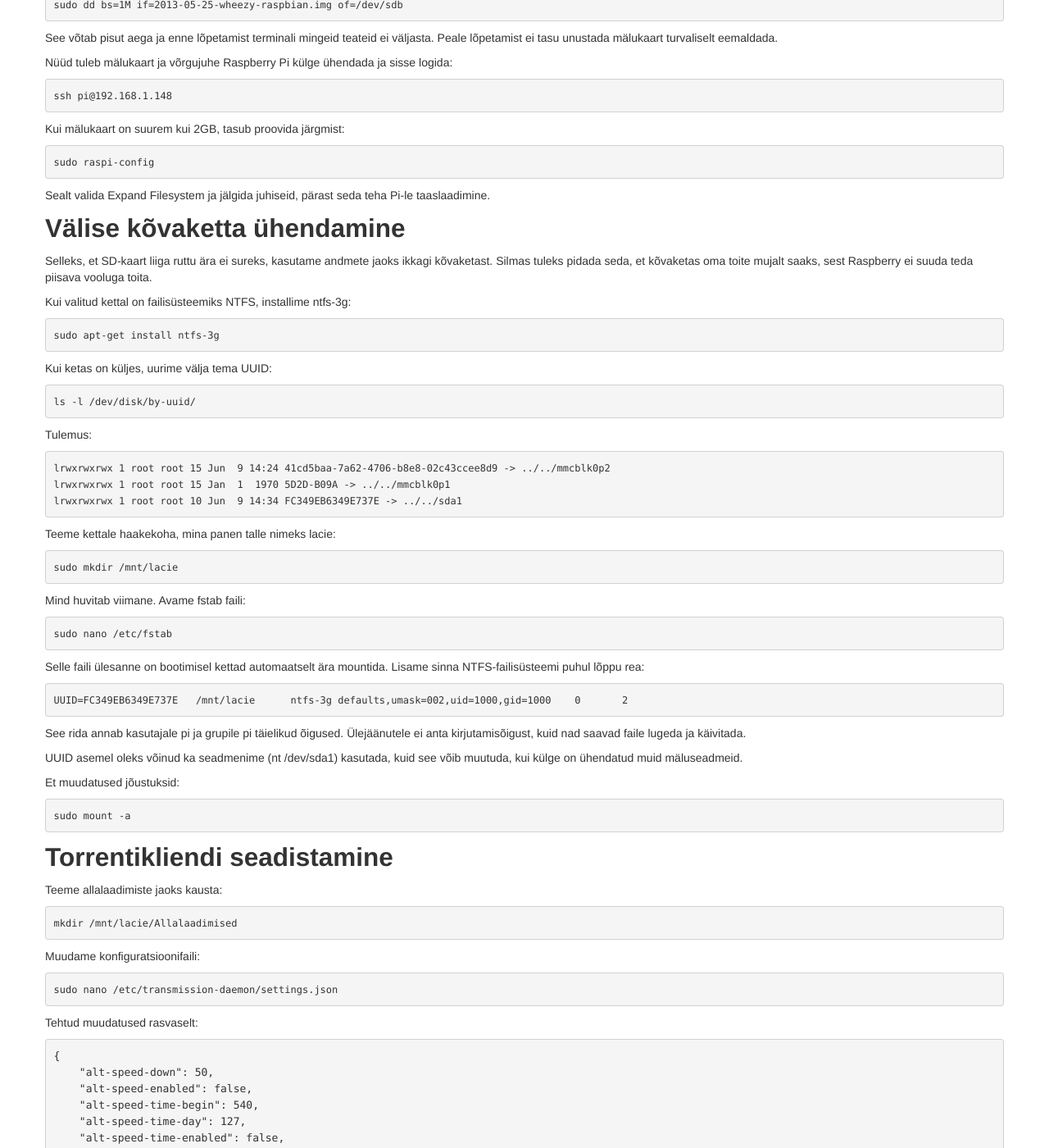
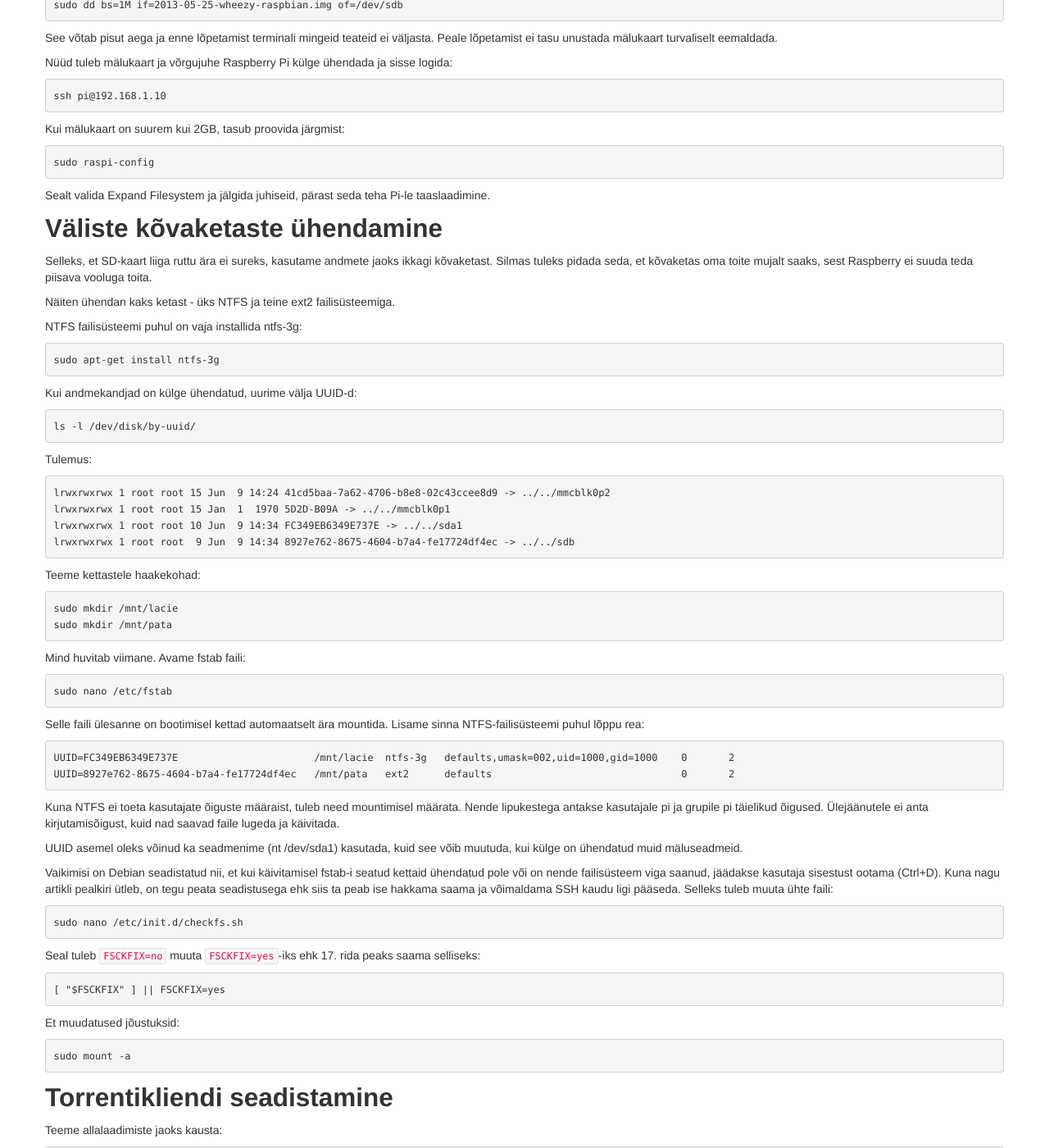
Before and after one commit to Raidok/Raidok.github.io, a Jekyll site: the page built from _posts/2013-07-13-peata-torrentiklient-raspberry-pi-ga.md, in a window 1280 px wide and 1400 px high, scrolled down 510 px. Shown: the whole window at 82% size. Built offline with Jekyll 4.4.1, drawn with Linux system fonts in a browser that asks for light colours; nearby versions of some CDN libraries; some of the changed text lies outside the part shown.

Commit message:
ext2 näide

```diff
--- a/_posts/2013-07-13-peata-torrentiklient-raspberry-pi-ga.md
+++ b/_posts/2013-07-13-peata-torrentiklient-raspberry-pi-ga.md
@@ -34,7 +34,7 @@ See võtab pisut aega ja enne lõpetamist terminali mingeid teateid ei väljasta
 
 Nüüd tuleb mälukaart ja võrgujuhe Raspberry Pi külge ühendada ja sisse logida:
 
-    ssh pi@192.168.1.148
+    ssh pi@192.168.1.10
 
 Kui mälukaart on suurem kui 2GB, tasub proovida järgmist:
 
@@ -43,15 +43,17 @@ Kui mälukaart on suurem kui 2GB, tasub proovida järgmist:
 Sealt valida Expand Filesystem ja jälgida juhiseid, pärast seda teha Pi-le taaslaadimine.
 
 
-## Välise kõvaketta ühendamine
+## Väliste kõvaketaste ühendamine
 
 Selleks, et SD-kaart liiga ruttu ära ei sureks, kasutame andmete jaoks ikkagi kõvaketast. Silmas tuleks pidada seda, et kõvaketas oma toite mujalt saaks, sest Raspberry ei suuda teda piisava vooluga toita.
 
-Kui valitud kettal on failisüsteemiks NTFS, installime ntfs-3g:
+Näiten ühendan kaks ketast - üks NTFS ja teine ext2 failisüsteemiga.
+
+NTFS failisüsteemi puhul on vaja installida ntfs-3g:
 
     sudo apt-get install ntfs-3g
 
-Kui ketas on küljes, uurime välja tema UUID:
+Kui andmekandjad on külge ühendatud, uurime välja UUID-d:
 
     ls -l /dev/disk/by-uuid/
 
@@ -60,10 +62,12 @@ Tulemus:
     lrwxrwxrwx 1 root root 15 Jun  9 14:24 41cd5baa-7a62-4706-b8e8-02c43ccee8d9 -> ../../mmcblk0p2
     lrwxrwxrwx 1 root root 15 Jan  1  1970 5D2D-B09A -> ../../mmcblk0p1
     lrwxrwxrwx 1 root root 10 Jun  9 14:34 FC349EB6349E737E -> ../../sda1
+    lrwxrwxrwx 1 root root  9 Jun  9 14:34 8927e762-8675-4604-b7a4-fe17724df4ec -> ../../sdb
 
-Teeme kettale haakekoha, mina panen talle nimeks lacie:
+Teeme kettastele haakekohad:
 
     sudo mkdir /mnt/lacie
+    sudo mkdir /mnt/pata
 
 Mind huvitab viimane. Avame fstab faili:
 
@@ -71,11 +75,20 @@ Mind huvitab viimane. Avame fstab faili:
 
 Selle faili ülesanne on bootimisel kettad automaatselt ära mountida. Lisame sinna NTFS-failisüsteemi puhul lõppu rea:
 
-    UUID=FC349EB6349E737E   /mnt/lacie      ntfs-3g defaults,umask=002,uid=1000,gid=1000    0       2
+    UUID=FC349EB6349E737E                       /mnt/lacie  ntfs-3g   defaults,umask=002,uid=1000,gid=1000    0       2
+    UUID=8927e762-8675-4604-b7a4-fe17724df4ec   /mnt/pata   ext2      defaults                                0       2
 
-See rida annab kasutajale pi ja grupile pi täielikud õigused. Ülejäänutele ei anta kirjutamisõigust, kuid nad saavad faile lugeda ja käivitada.
+Kuna NTFS ei toeta kasutajate õiguste määraist, tuleb need mountimisel määrata. Nende lipukestega antakse kasutajale pi ja grupile pi täielikud õigused. Ülejäänutele ei anta kirjutamisõigust, kuid nad saavad faile lugeda ja käivitada.
 
 UUID asemel oleks võinud ka seadmenime (nt /dev/sda1) kasutada, kuid see võib muutuda, kui külge on ühendatud muid mäluseadmeid.
+
+Vaikimisi on Debian seadistatud nii, et kui käivitamisel fstab-i seatud kettaid ühendatud pole või on nende failisüsteem viga saanud, jäädakse kasutaja sisestust ootama (Ctrl+D). Kuna nagu artikli pealkiri ütleb, on tegu peata seadistusega ehk siis ta peab ise hakkama saama ja võimaldama SSH kaudu ligi pääseda. Selleks tuleb muuta ühte faili:
+
+    sudo nano /etc/init.d/checkfs.sh
+
+Seal tuleb `FSCKFIX=no` muuta `FSCKFIX=yes`-iks ehk 17. rida peaks saama selliseks:
+
+    [ "$FSCKFIX" ] || FSCKFIX=yes
 
 Et muudatused jõustuksid:
 
@@ -174,7 +187,7 @@ Et muudatused rakenduksid:
 
     sudo service transmission-daemon reload
 
-Teenus on nüüd võrgu kaudu kättesaadav pordilt 9091, näiteks `http://192.168.1.148:9091`.
+Teenus on nüüd võrgu kaudu kättesaadav pordilt 9091, näiteks `http://192.168.1.10:9091`.
 
 Alternatiivina on loodud ka klientprogramm põhilisemate platvormide jaoks - Transmission Remote GUI.
 
@@ -211,7 +224,7 @@ Klientarvutis on vaja jooksutada järgmised käsud:
 
 Lisame kausta kohta fstabi näiteks sellise rea:
 
-    192.168.1.148:/mnt/lacie        /mnt/lacie      nfs     rsize=8192,wsize=8192,timeo=14,intr
+    192.168.1.10:/mnt/lacie        /mnt/lacie      nfs     rsize=8192,wsize=8192,timeo=14,intr
 
 
 ### DLNA-server:
@@ -228,4 +241,4 @@ Skännimise alustamiseks:
 
     sudo service minidlna force-reload
 
-Skännimise progressi saab vaikimis jälgida pordi 8200 kaudu: `http://192.168.1.148:8200`
+Skännimise progressi saab vaikimis jälgida pordi 8200 kaudu: `http://192.168.1.10:8200`
```
